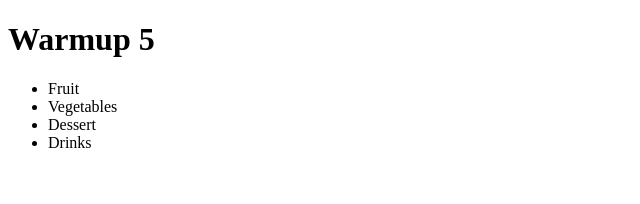
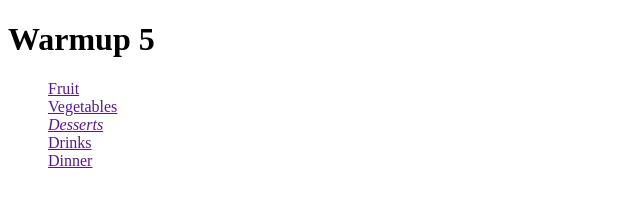
Before and after one commit to juliaroseigl/warmup-5, a plain HTML site: page index.html in a window 1280 px wide. Shown: the whole page, without its empty margins (0-640 px from the left). Drawn offline with Linux system fonts and the light colour scheme.

Commit message:
added links and ul

```diff
--- a/index.html
+++ b/index.html
@@ -8,11 +8,12 @@
     <body>
         <h1>Warmup 5</h1>
 
-        <ul>
-            <li>Fruit</li>
-            <li>Vegetables</li>
-            <li>Dessert</li>
-            <li>Drinks</li>
+        <ul style="list-style-type: none;">
+            <li><a href="">Fruit</a></li>
+            <li><a href="">Vegetables</a></li>
+            <li><em><a href="">Desserts</a></em></li>
+            <li><a href="">Drinks</a></li>
+            <li><a href="">Dinner</a></li>
 
         </ul>
 
```
